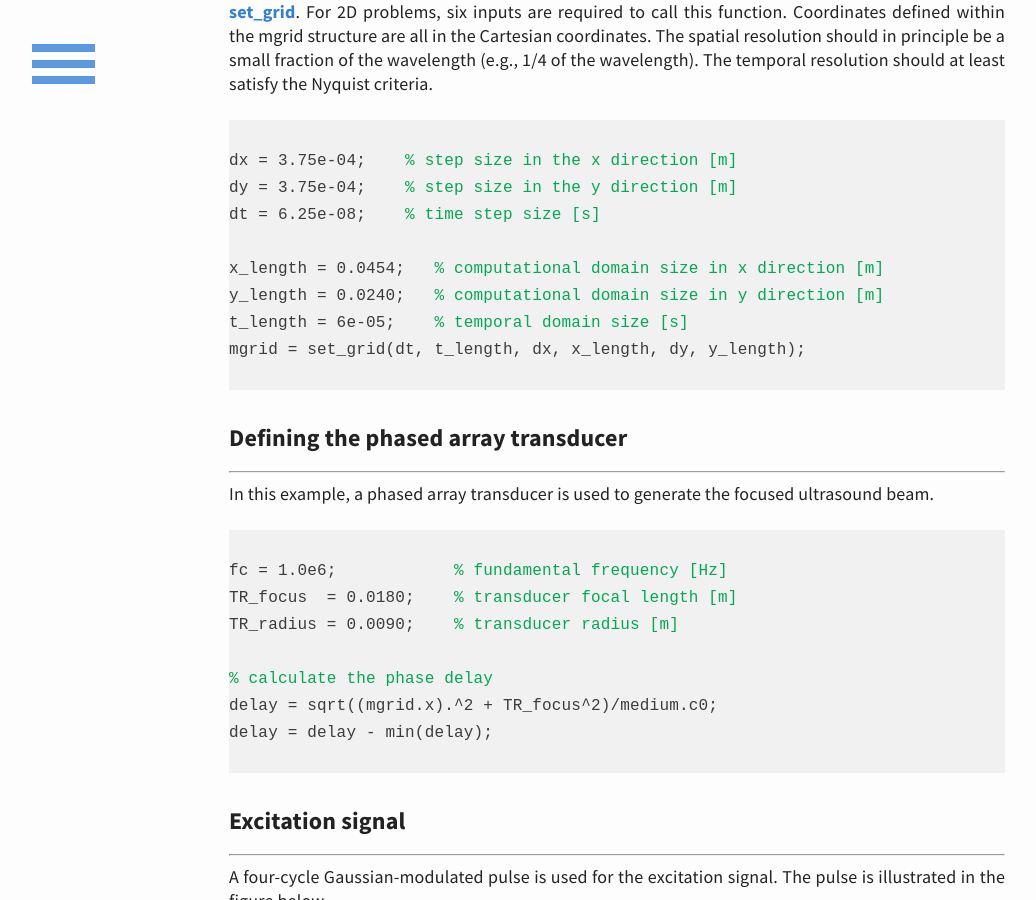
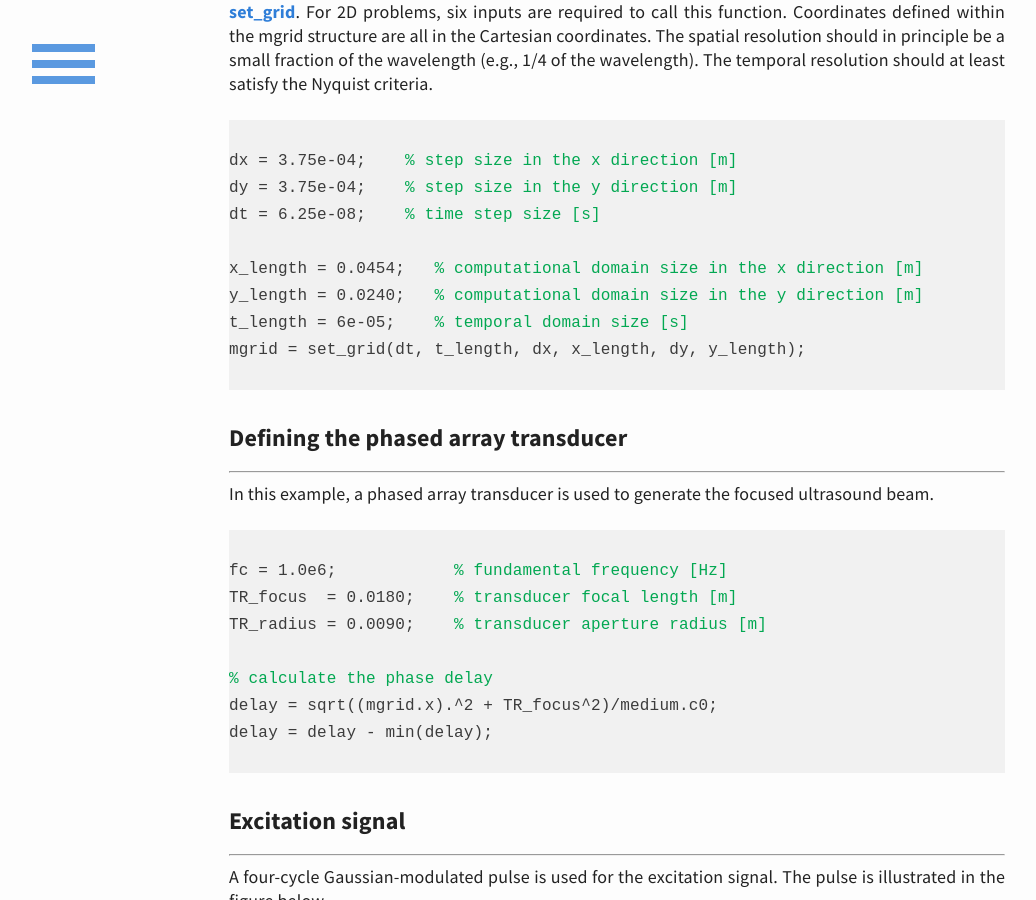
Before and after one commit to m-SOUND/mSOUND, a Jekyll site: the page built from _posts/2019-08-01-TMDM_2D_homogeneous.html, in a window 1280 px wide and 900 px high, scrolled down 597 px. Shown: the whole window, without its empty margins (23-1059 px from the left). Built offline with Jekyll 4.4.1, drawn with Linux system fonts in a browser that asks for light colours.

Commit message:
Update 2019-08-01-TMDM_2D_homogeneous.html

```diff
--- a/_posts/2019-08-01-TMDM_2D_homogeneous.html
+++ b/_posts/2019-08-01-TMDM_2D_homogeneous.html
@@ -26,8 +26,8 @@ dx = 3.75e-04;   <font color="#03a852"> % step size in the x direction [m]</font
 dy = 3.75e-04;   <font color="#03a852"> % step size in the y direction [m]</font>
 dt = 6.25e-08;   <font color="#03a852"> % time step size [s]</font>
 
-x_length = 0.0454;   <font color="#03a852">% computational domain size in x direction [m]</font>
-y_length = 0.0240;   <font color="#03a852">% computational domain size in y direction [m]</font>
+x_length = 0.0454;   <font color="#03a852">% computational domain size in the x direction [m]</font>
+y_length = 0.0240;   <font color="#03a852">% computational domain size in the y direction [m]</font>
 t_length = 6e-05;    <font color="#03a852">% temporal domain size [s]</font>
 mgrid = set_grid(dt, t_length, dx, x_length, dy, y_length);
 </code>
@@ -44,7 +44,7 @@ In this example, a phased array transducer is used to generate the focused ultra
 <code>
 fc = 1.0e6;           <font color="#03a852"> % fundamental frequency [Hz]</font>
 TR_focus  = 0.0180;   <font color="#03a852"> % transducer focal length [m]</font>
-TR_radius = 0.0090;   <font color="#03a852"> % transducer radius [m]</font>
+TR_radius = 0.0090;   <font color="#03a852"> % transducer aperture radius [m]</font>
 
 <font color="#03a852">% calculate the phase delay</font>
 delay = sqrt((mgrid.x).^2 + TR_focus^2)/medium.c0;
```
